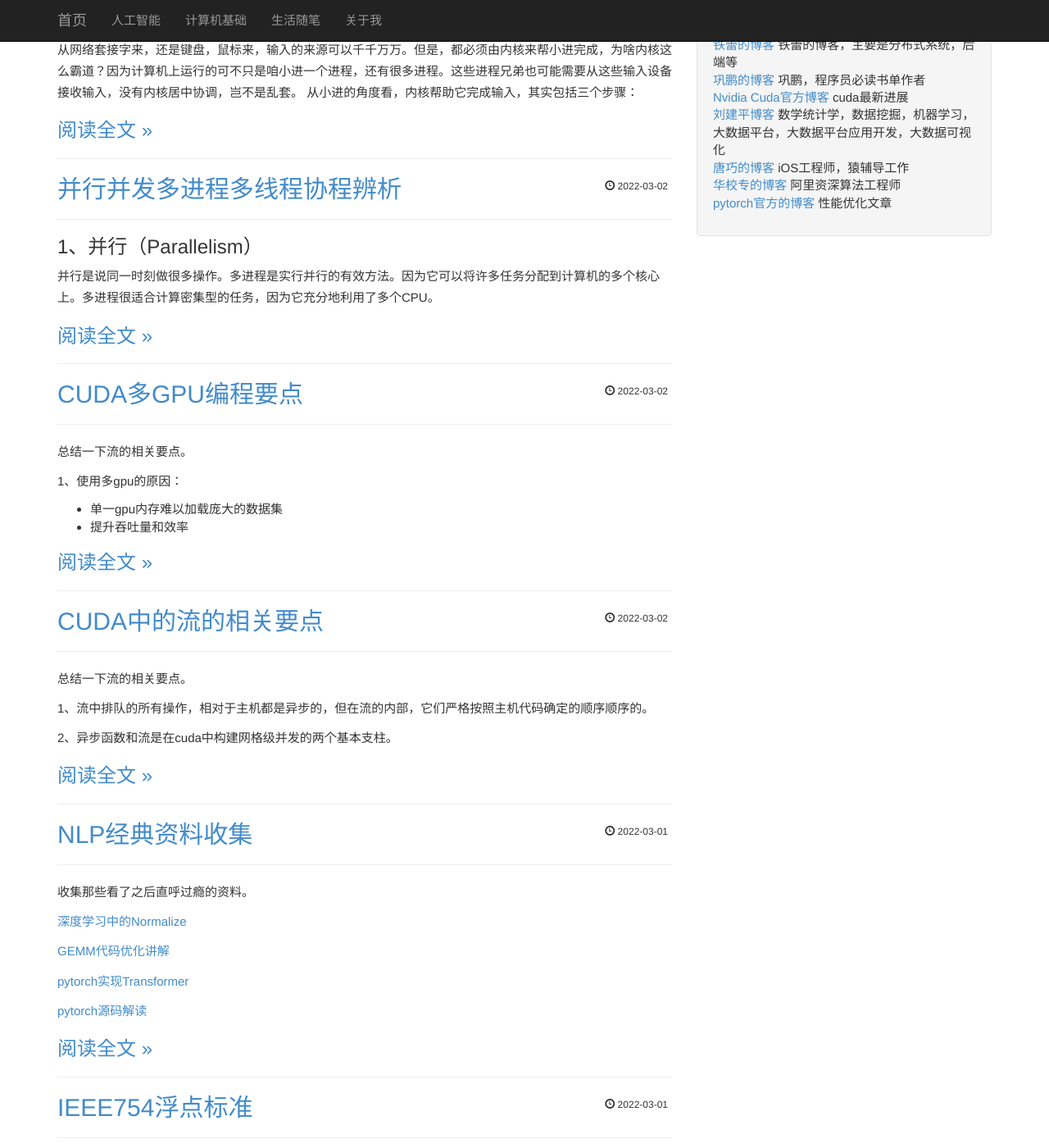
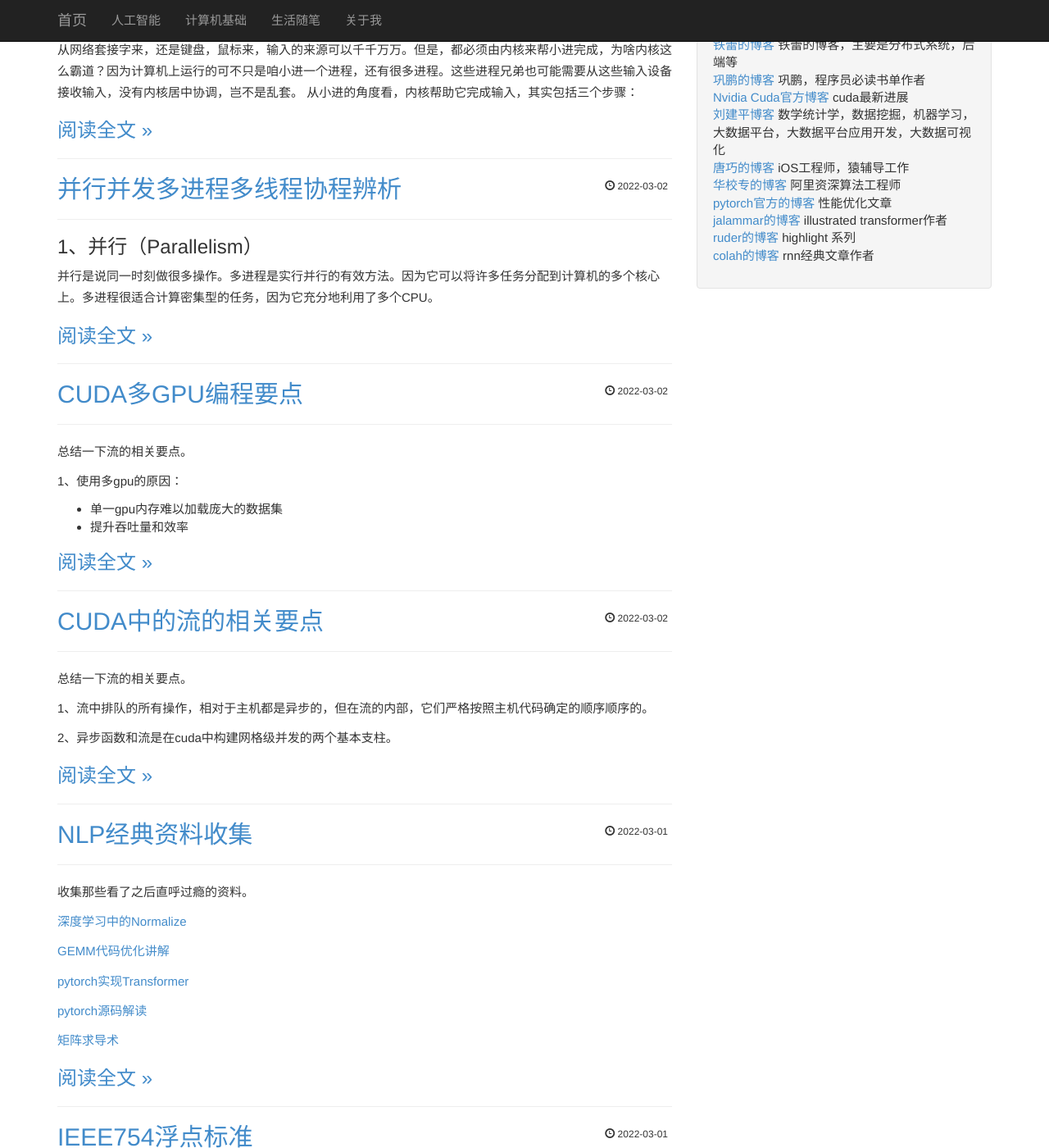
Before and after one commit to liwenju0/liwenju0.github.io, a Jekyll site: the page built from index.html, in a window 1280 px wide and 1400 px high, scrolled down 627 px. Shown: the whole window at 82% size. Built offline with Jekyll 4.4.1, drawn with Linux system fonts in a browser that asks for light colours; the list of posts is cut into pages by our own code.

Commit message:
添加矩阵求导

```diff
--- a/_includes/links.html
+++ b/_includes/links.html
@@ -28,5 +28,14 @@
               <li>
                 <a href="https://pytorch.org/blog/">pytorch官方的博客</a> 性能优化文章
               </li>
+              <li>
+                <a href="http://jalammar.github.io/">jalammar的博客</a> illustrated transformer作者
+              </li>
+              <li>
+                <a href="https://ruder.io/">ruder的博客</a> highlight 系列
+              </li>
+              <li>
+                <a href="http://colah.github.io/">colah的博客</a> rnn经典文章作者
+              </li>
 
             </ul>
```
Also changed, not shown: _posts/2022-03-01-NLP经典资料收集.md (+2 -0 lines).
